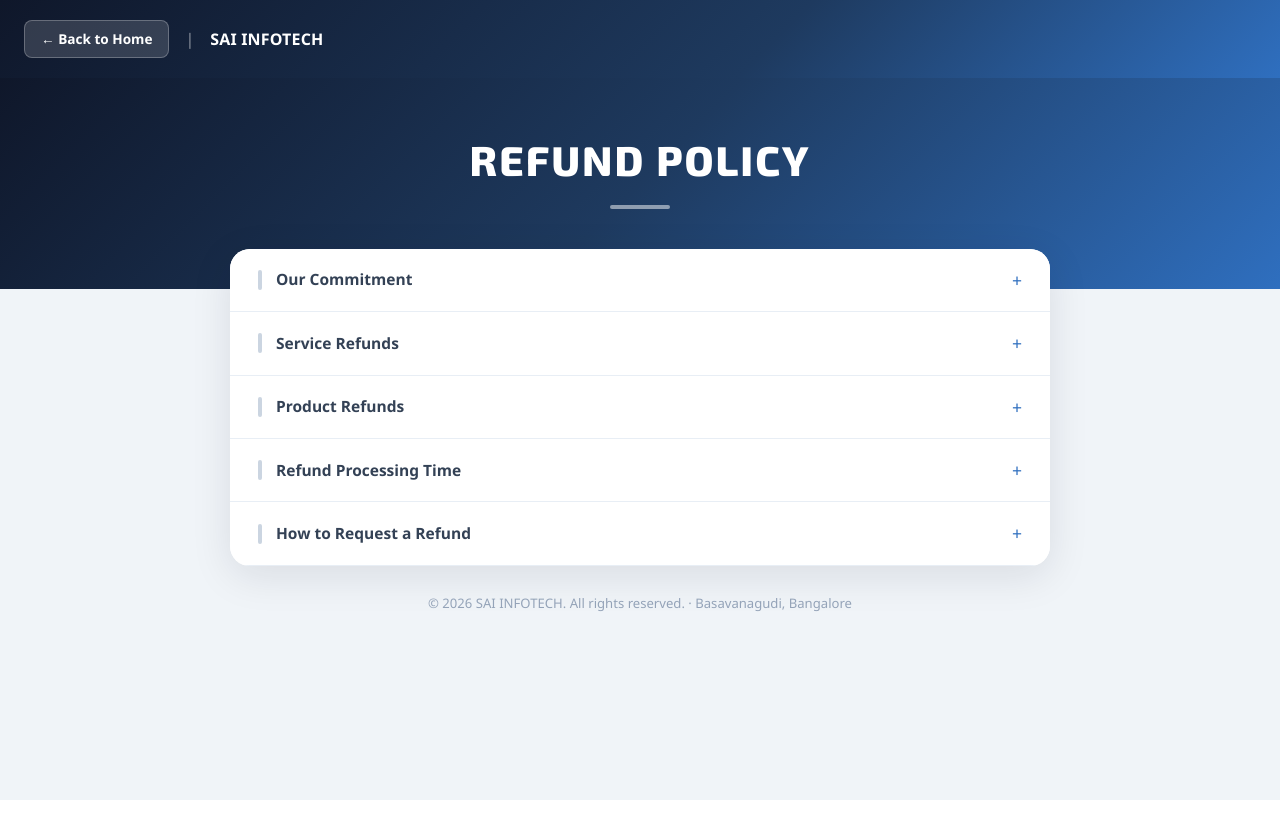
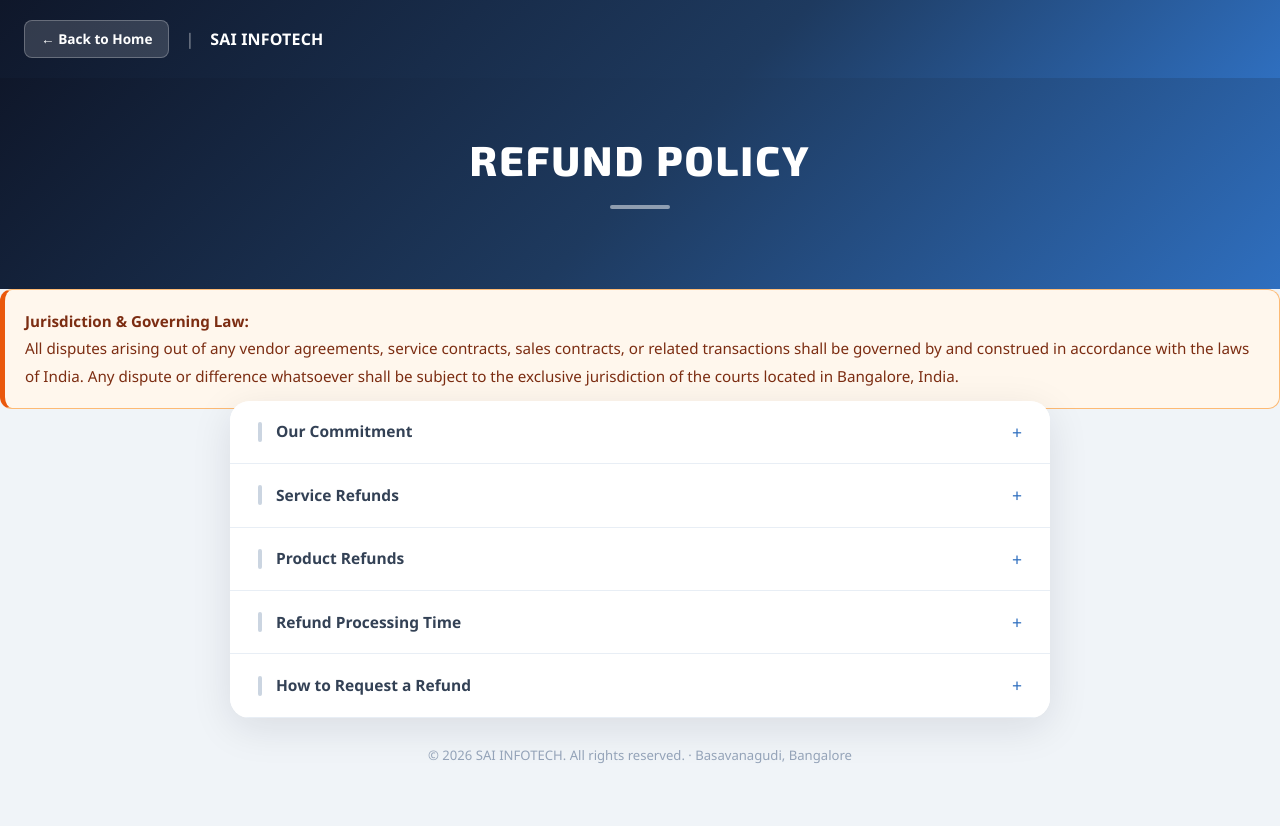
Before and after one commit to Yasir533/sai-infotech-webapp, a React (Vite) app in the folder sai-info/: page /refund-policy in a window 1280 px wide. Before the commit the page ends 800 px from the top, so only its background shows below. Built offline with nearby package versions, Linux system fonts and the light colour scheme; a web font is replaced by a local one.

Commit message:
changes in policy pages

```diff
--- a/sai-info/src/components/PolicyPage.jsx
+++ b/sai-info/src/components/PolicyPage.jsx
@@ -67,6 +67,29 @@ export default function PolicyPage({ title, children }) {
         }} />
       </div>
 
+      {/* Jurisdiction Notice */}
+<div
+  style={{
+    background: '#fff7ed',
+    border: '1px solid #fdba74',
+    borderLeft: '5px solid #ea580c',
+    padding: '18px 20px',
+    borderRadius: '12px',
+    marginBottom: '32px',
+    color: '#7c2d12',
+    lineHeight: '1.8',
+    fontSize: '0.95rem'
+  }}
+>
+  <strong>Jurisdiction & Governing Law:</strong>
+  <br />
+  All disputes arising out of any vendor agreements, service contracts,
+  sales contracts, or related transactions shall be governed by and
+  construed in accordance with the laws of India. Any dispute or
+  difference whatsoever shall be subject to the exclusive jurisdiction
+  of the courts located in Bangalore, India.
+</div>
+
       {/* Content */}
       <div style={{
         maxWidth: '860px',
```
